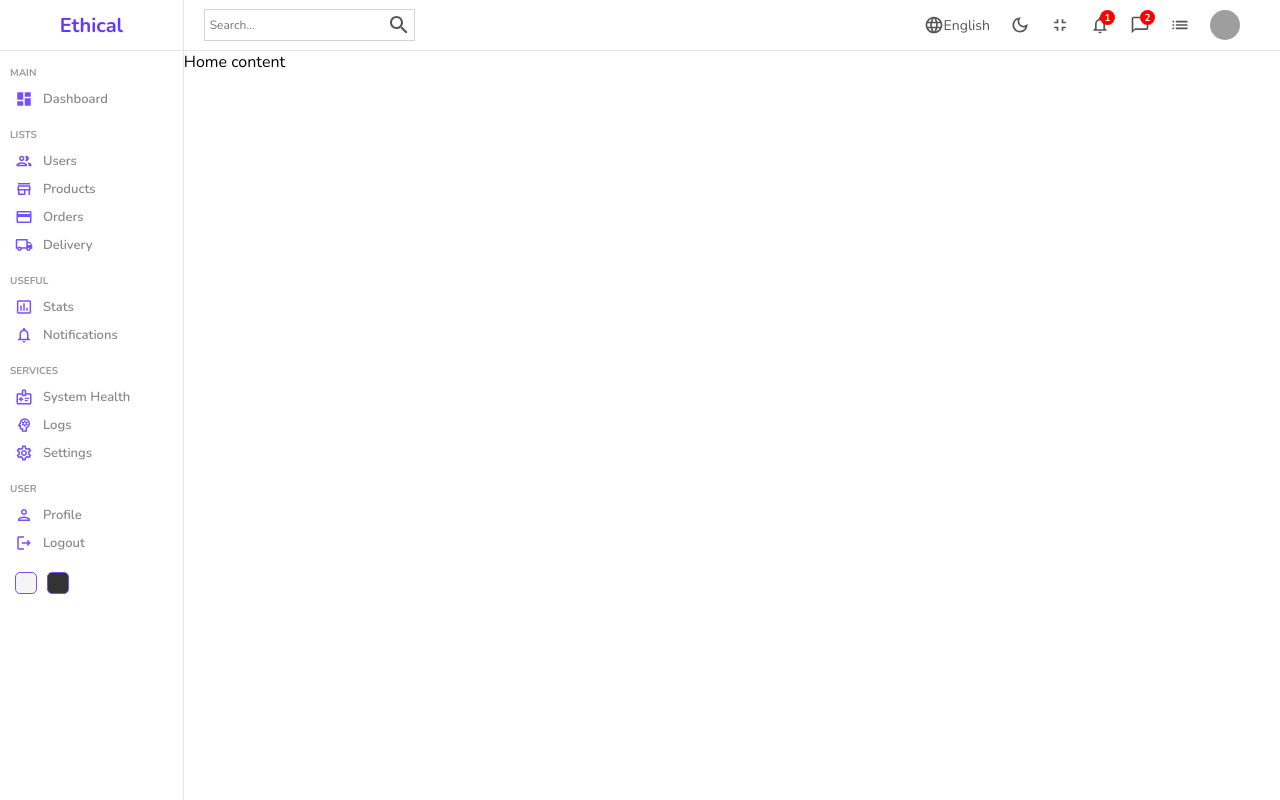
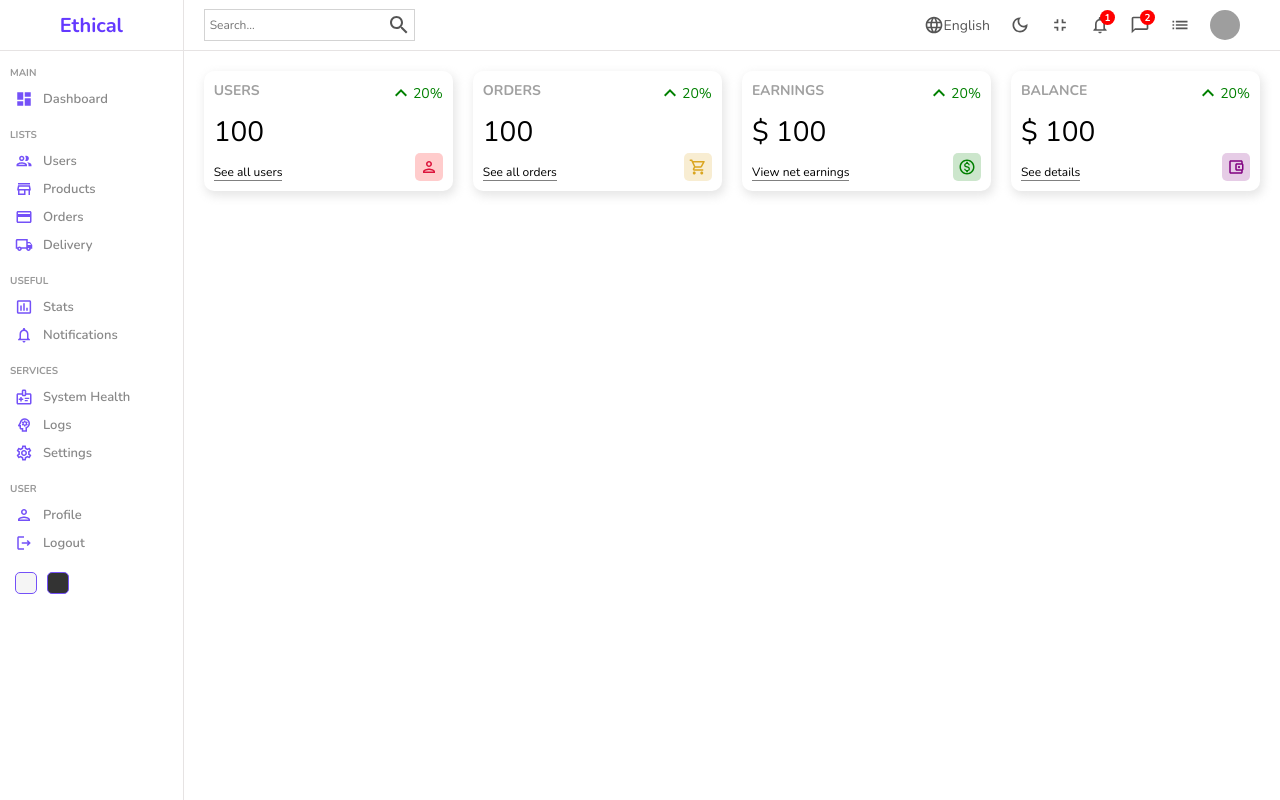
Before and after one commit to PanArnaud/react-dashboard, a React (Create React App) app: page / in a window 1280 px wide. Built offline with nearby package versions, Linux system fonts and the light colour scheme; grey boxes are pictures that could not be loaded.

Commit message:
some work on card

```diff
--- /dev/null
+++ b/src/components/widget/Widget.tsx
@@ -0,0 +1,95 @@
+import React from 'react'
+import KeyboardArrowUpIcon from '@mui/icons-material/KeyboardArrowUp';
+import PersonOutlinedIcon from '@mui/icons-material/PersonOutlined';
+import './widget.scss';
+import ShoppingCartOutlinedIcon from '@mui/icons-material/ShoppingCartOutlined';
+import AccountBalanceWalletOutlinedIcon from '@mui/icons-material/AccountBalanceWalletOutlined';
+import MonetizationOnOutlinedIcon from '@mui/icons-material/MonetizationOnOutlined';
+
+const Widget = ({ type }: { type: string }) => {
+  let data = {
+    title: '',
+    isMoney: false,
+    link: '',
+    icon: (<></>)
+  };
+
+  const amount = 100;
+  const diff = 20;
+
+  switch (type) {
+    case "users":
+      data = {
+        title: 'users',
+        isMoney: false,
+        link: 'See all users',
+        icon: (
+          <PersonOutlinedIcon className='icon' style={{
+            color: "crimson",
+            backgroundColor: "rgba(255, 0, 0, 0.2)"
+          }} />
+        )
+      }
+      break;
+    case "orders":
+      data = {
+        title: 'orders',
+        isMoney: false,
+        link: 'See all orders',
+        icon: (
+          <ShoppingCartOutlinedIcon className='icon' style={{
+            color: "goldenrod",
+            backgroundColor: "rgba(218, 165, 32, 0.2)"
+          }} />
+        )
+      }
+      break;
+    case "earnings":
+      data = {
+        title: 'earnings',
+        isMoney: true,
+        link: 'View net earnings',
+        icon: (
+          <MonetizationOnOutlinedIcon className='icon' style={{
+            color: "green",
+            backgroundColor: "rgba(0, 128, 0, 0.2)"
+          }} />
+        )
+      }
+      break;
+    case "balance":
+      data = {
+        title: 'balance',
+        isMoney: true,
+        link: 'See details',
+        icon: (
+          <AccountBalanceWalletOutlinedIcon className='icon' style={{
+            color: "purple",
+            backgroundColor: "rgba(128, 0, 128, 0.2)"
+          }} />
+        )
+      }
+      break;
+    default:
+      break;
+  }
+
+  return (
+    <div className='widget'>
+      <div className="left">
+        <span className="title">{data?.title}</span>
+        <span className="counter">{data?.isMoney && "$"} {amount}</span>
+        <span className="link">{data.link}</span>
+      </div>
+      <div className="right">
+        <div className="percentage positive">
+          <KeyboardArrowUpIcon />
+          {diff}%
+        </div>
+        {data.icon}
+      </div>
+    </div>
+  )
+}
+
+export default Widget
--- /dev/null
+++ b/src/components/widget/widget.scss
@@ -0,0 +1,55 @@
+.widget {
+  display: flex;
+  justify-content: space-between;
+  flex: 1;
+  padding: 10px;
+  -webkit-box-shadow: 2px 4px 10px 1px rgba(0, 0, 0, 0.47);
+  box-shadow: 2px 4px 10px 1px rgba(201, 201, 201, 0.47);
+  border-radius: 10px;
+  height: 100px;
+
+  .left, .right {
+    display: flex;
+    flex-direction: column;
+    justify-content: space-between;
+
+    .title {
+      font-weight: bold;
+      font-size: 14px;
+      color: rgb(160, 160, 160);
+      text-transform: uppercase;
+    }
+
+    .counter {
+      font-size: 28px;
+      font-weight: 300;
+    }
+
+    .link {
+      width: max-content;
+      font-size: 12px;
+      border-bottom: 1px solid gray;
+    }
+
+    .percentage {
+      display: flex;
+      align-items: center;
+      font-size: 14px;
+
+      &.positive {
+        color: green;
+      }
+
+      &.negative {
+        color: red;
+      }
+    }
+
+    .icon {
+      font-size: 18px;
+      padding: 5px;
+      border-radius: 5px;
+      align-self: flex-end;
+    }
+  }
+}
--- a/src/pages/home/Home.tsx
+++ b/src/pages/home/Home.tsx
@@ -1,6 +1,7 @@
 import React from 'react'
 import Navbar from '../../components/navbar/Navbar'
 import Sidebar from '../../components/sidebar/Sidebar'
+import Widget from '../../components/widget/Widget'
 import './home.scss'
 
 const Home = () => {
@@ -9,7 +10,12 @@
       <Sidebar />
       <div className="homeContainer">
         <Navbar />
-        Home content
+        <div className='widgets'>
+          <Widget type='users' />
+          <Widget type='orders' />
+          <Widget type='earnings' />
+          <Widget type='balance' />
+        </div>
       </div>
     </div>
   )
--- a/src/pages/home/home.scss
+++ b/src/pages/home/home.scss
@@ -3,5 +3,11 @@
 
     .homeContainer {
       flex: 6;
+
+      .widgets {
+        display: flex;
+        padding: 20px;
+        gap: 20px;
+      }
     }
 }
```
